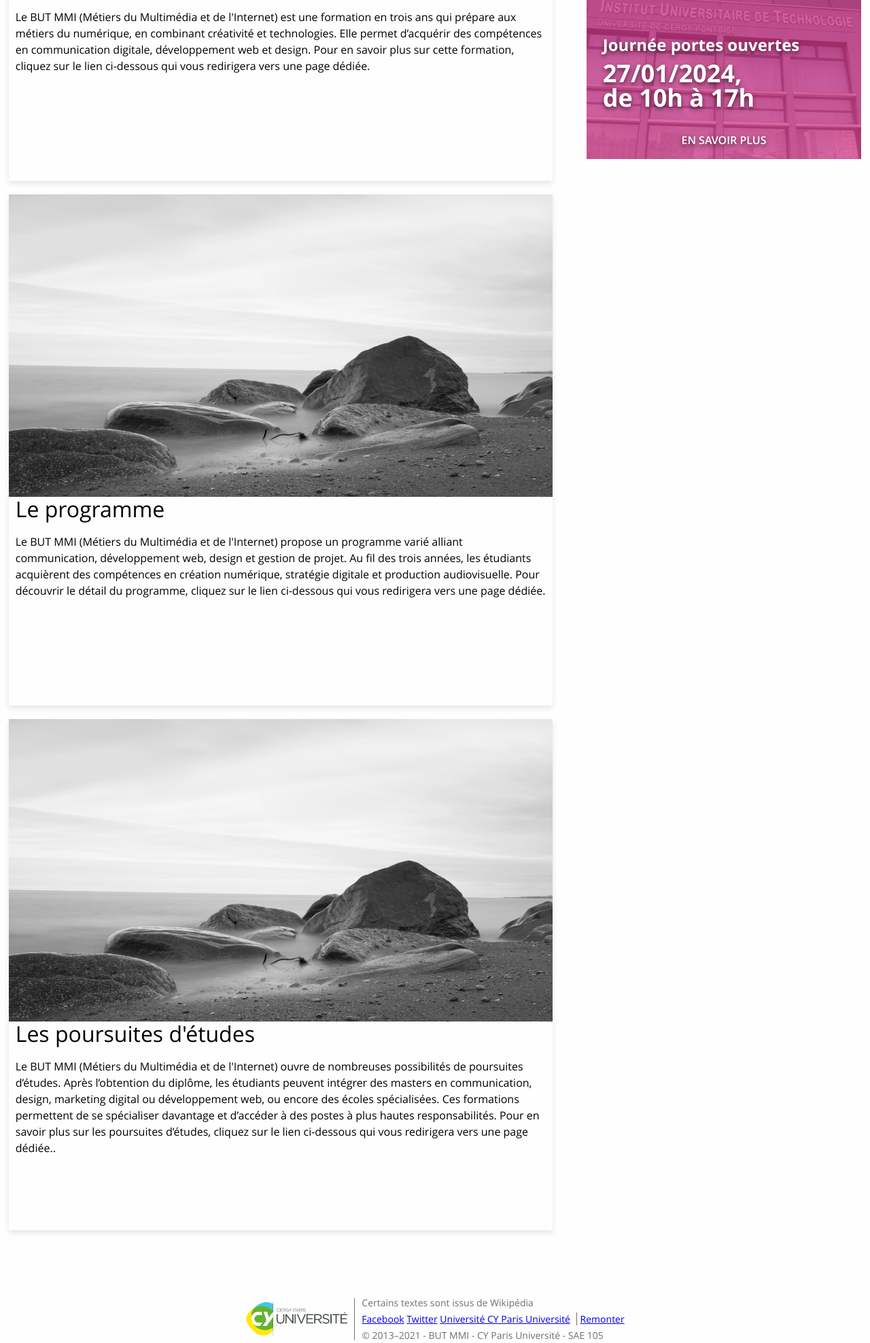
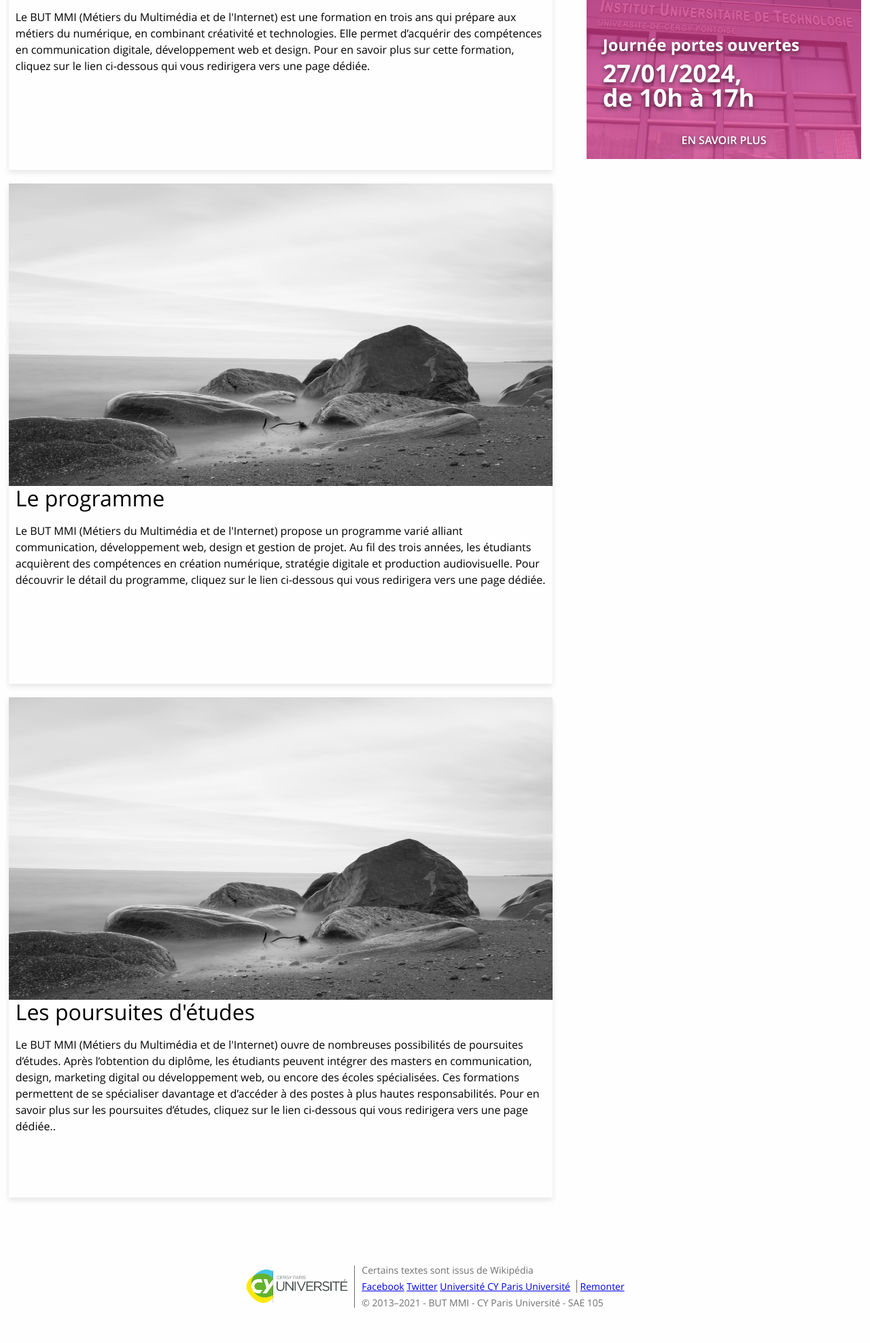
Before and after one commit to nssevy/SAE-105, a PHP site: page / in a window 1280 px wide. Shown: the part 1165-3141 px from the top of the page at 68% size. After the commit the page ends 3089 px from the top, so only its background shows below. Run offline with PHP 8.4, Linux system fonts and the light colour scheme.

Commit message:
aqsdxcfv

```diff
--- a/ressources/css-élève/style-accueil.css
+++ b/ressources/css-élève/style-accueil.css
@@ -12,7 +12,7 @@ html {
 
 .contenu {
     width: 50rem;
-    height: 47rem;
+    height: 46rem;
     margin:10px 50px 20px 0;
     transition:0.5s;
     box-shadow: 0 4px 8px rgba(0, 0, 0, 0.1);
```
